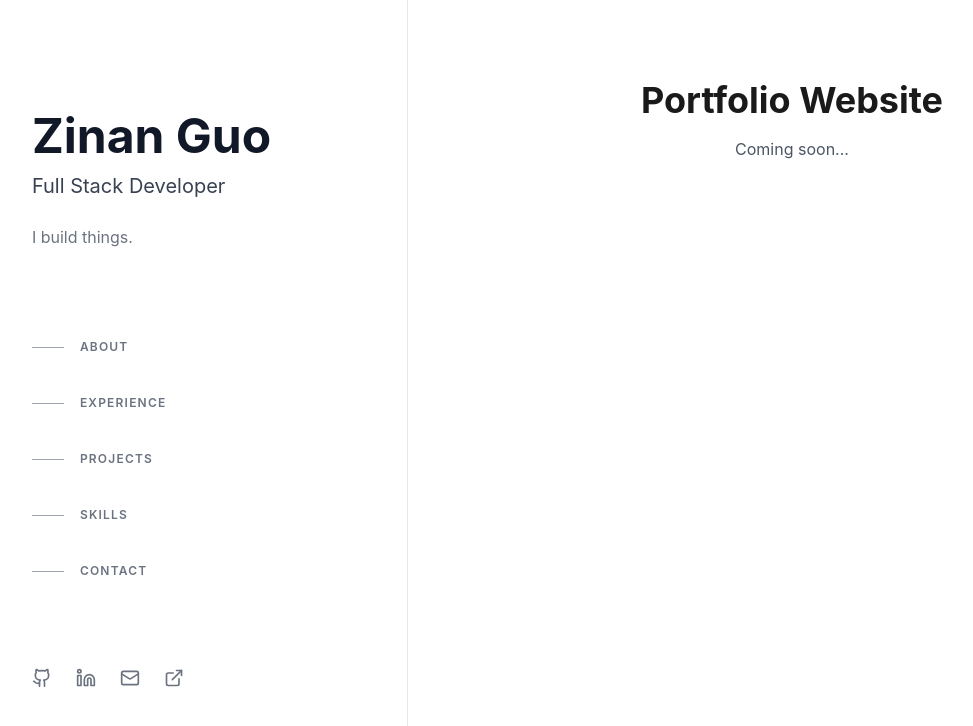
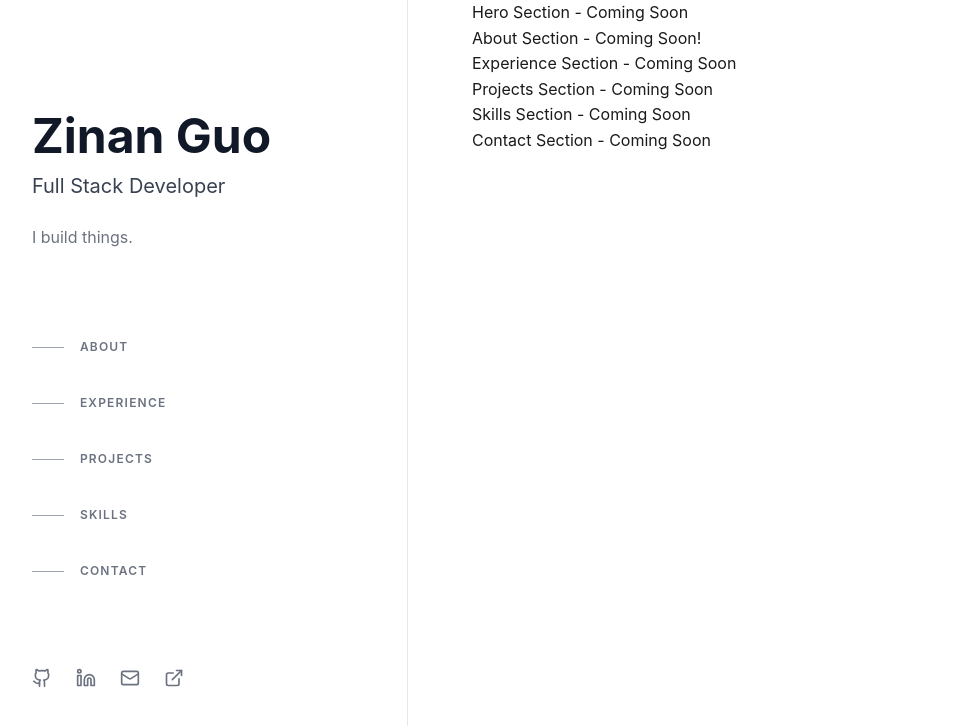
Before and after one commit to PinkGlove/portfolio, a Next.js app: page / in a window 1280 px wide. Shown: the top 726 px of the page, without its empty margins (104-1077 px from the left). Built offline with nearby package versions, Linux system fonts and the light colour scheme.

Commit message:
Add main content sections components

```diff
--- a/src/app/page.tsx
+++ b/src/app/page.tsx
@@ -1,17 +1,24 @@
 import Sidebar from '@/components/layout/Sidebar';
+import MainContent from '@/components/layout/MainContent';
+import Hero from '@/components/sections/Hero';
+import About from '@/components/sections/About';
+import Experience from '@/components/sections/Experience';
+import Skills from '@/components/sections/Skills';
+import Projects from '@/components/sections/Projects';
+import Contact from '@/components/sections/Contact';
 
 export default function Home() {
   return (
-    <div className="min-h-screen">
+    <div className="min-h-screen bg-white">
       <Sidebar />
-      <main className="lg:ml-[40%]">
-        <h1 className="text-4xl font-bold text-center pt-20">
-          Portfolio Website
-        </h1>
-        <p className="text-center mt-4 text-gray-600">
-          Coming soon...
-        </p>
-      </main>
+      <MainContent>
+        <Hero />
+        <About />
+        <Experience />
+        <Projects />
+        <Skills />
+        <Contact />
+      </MainContent>
     </div>
   );
 }
--- /dev/null
+++ b/src/components/common/SectionWrapper.tsx
@@ -0,0 +1,16 @@
+interface SectionWrapperProps {
+  children: React.ReactNode;
+  id?: string;
+  className?: string;
+}
+
+export default function SectionWrapper({ children, id, className = '' }: SectionWrapperProps) {
+  return (
+    <section
+      id={id}
+      className={`py-20 lg:py-24 ${className}`}
+    >
+      {children}
+    </section>
+  );
+}
--- a/src/components/layout/MainContent.tsx
+++ b/src/components/layout/MainContent.tsx
@@ -4,11 +4,10 @@ interface MainContentProps {
 
 export default function MainContent({ children }: MainContentProps) {
   return (
-    <main>
-      <div>
-        Main Content Wrapper - Coming Soon
+    <main className="lg:ml-[40%] min-h-screen bg-white">
+      <div className="max-w-4xl mx-auto px-8 lg:px-16">
+        {children}
       </div>
-      {children}
     </main>
   );
 }
```
